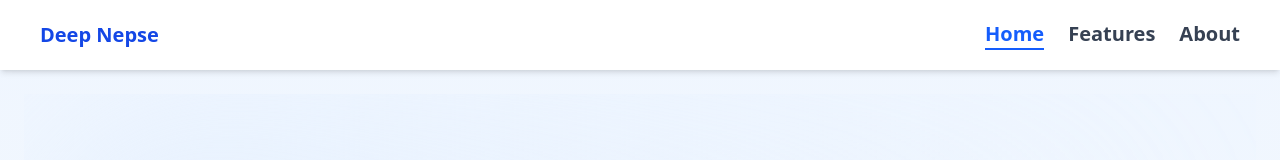
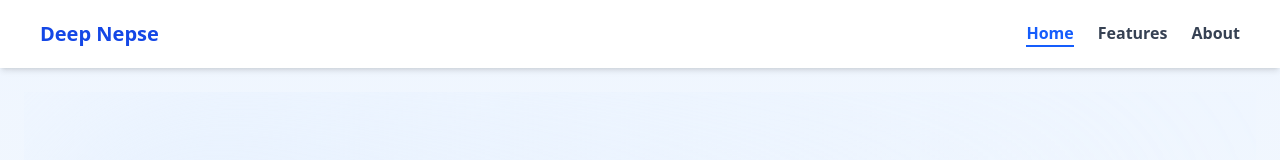
Before and after one commit to Kalzangdorjelama/DeepNepse-Predictor, a React (Vite) app in the folder frontend/: page / in a window 1280 px wide. Shown: the top 160 px of the page. Built offline with nearby package versions, Linux system fonts and the light colour scheme; no server answers.

Commit message:
some minor changes

```diff
--- a/frontend/src/Layout.jsx
+++ b/frontend/src/Layout.jsx
@@ -3,8 +3,8 @@ import { NavLink, Outlet } from "react-router-dom";
 export default function Layout() {
   const linkClass = ({ isActive }) =>
     isActive
-      ? "text-blue-600 font-semibold border-b-2 border-blue-600 font-bold text-xl"
-      : "text-gray-700 hover:text-blue-600 font-bold text-xl";
+      ? "text-blue-600 font-semibold border-b-2 border-blue-600 font-bold"
+      : "text-gray-700 hover:text-blue-600 font-bold";
 
   return (
     <div className="min-h-screen bg-gradient-to-b from-blue-50 to-gray-50 text-gray-800">
```
